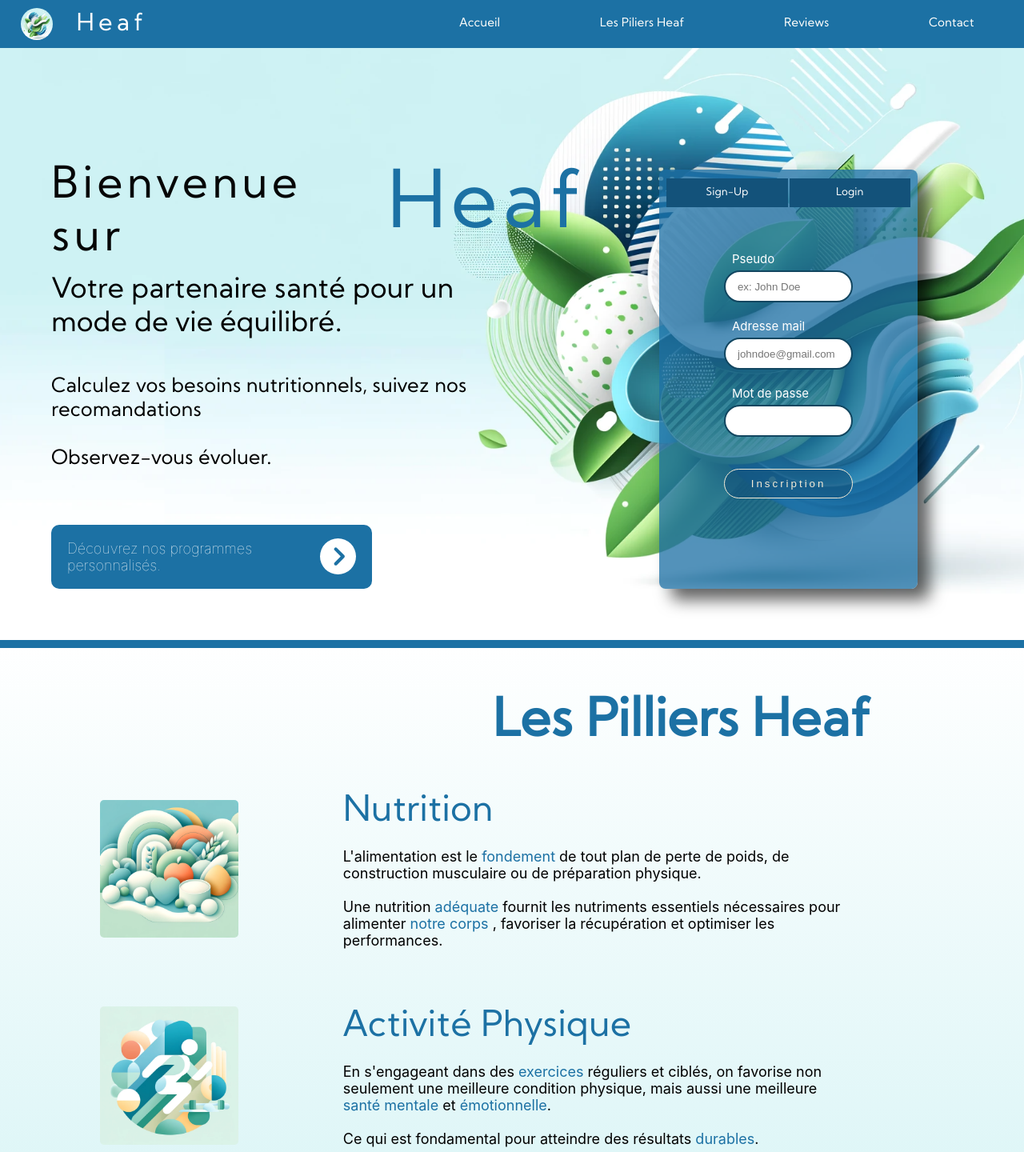
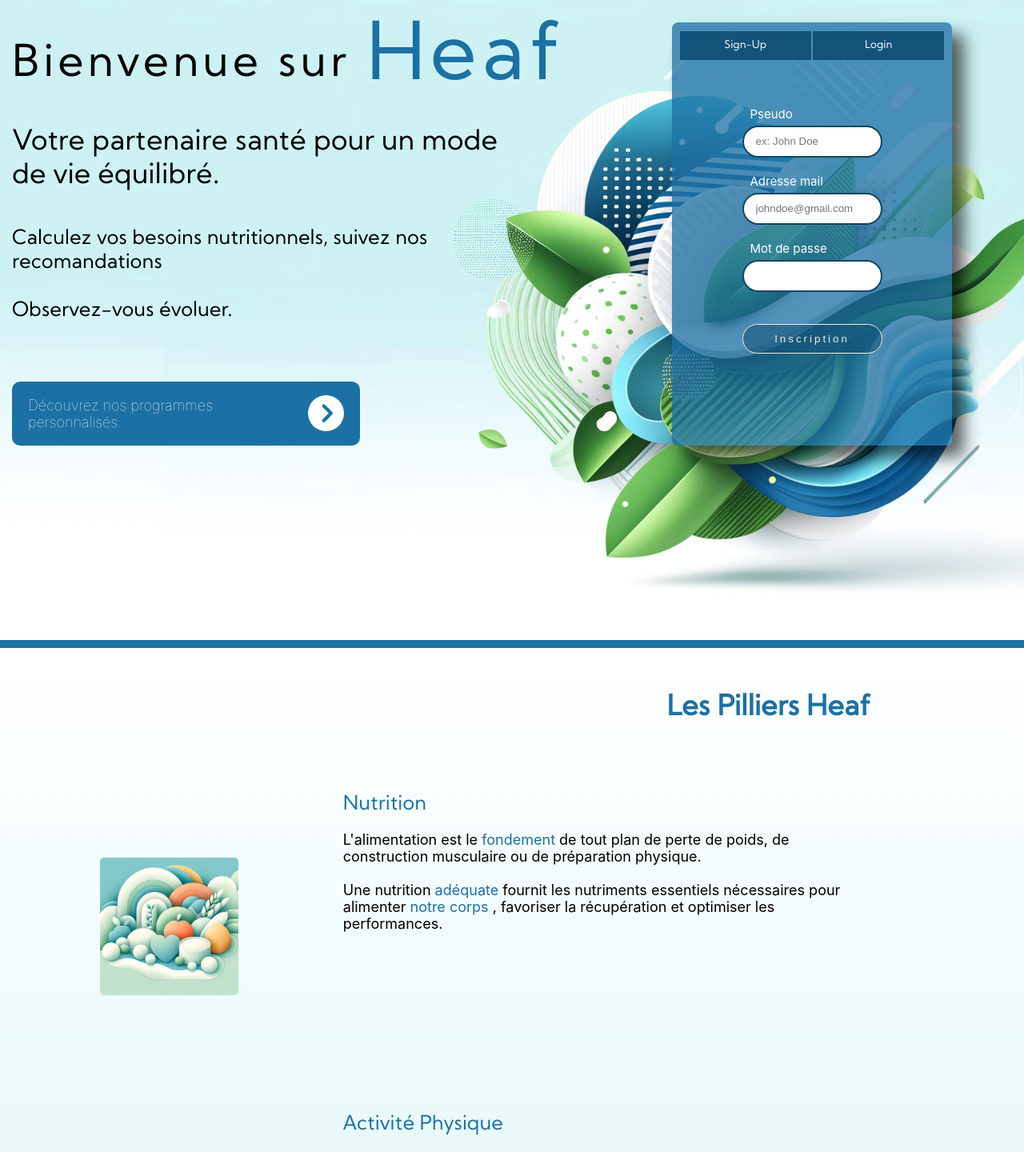
Before and after one commit to blenkcode/heaf-front-end, a Next.js app: page / in a window 1280 px wide. Shown: the top 1440 px of the page at 80% size. Built offline with nearby package versions, Linux system fonts and the light colour scheme.

Commit message:
responsive acceuil

```diff
--- a/components/Header.js
+++ b/components/Header.js
@@ -13,12 +13,7 @@ function Header({ onClick }) {
           />
           <h1 className={styles.heaf}>Heaf</h1>
         </div>
-        <ul className={styles.list}>
-          <li>Accueil</li>
-          <li>Les Piliers Heaf</li>
-          <li>Reviews</li>
-          <li>Contact</li>
-        </ul>
+        <ul className={styles.list}></ul>
       </div>
     </div>
   );
--- a/components/Home.js
+++ b/components/Home.js
@@ -64,8 +64,6 @@ function Home() {
         </div>
       </main>
       <Section1 />
-      <Section2 />
-      <Section3 />
     </div>
   );
 }
--- a/styles/Header.module.css
+++ b/styles/Header.module.css
@@ -74,7 +74,7 @@ padding:0;
 
 }
 
-@media (max-width: 500px) {
+@media (max-width: 1345px) {
 
   .list{
     font-family: 'KumbhSans', sans-serif;
--- a/styles/Home.module.css
+++ b/styles/Home.module.css
@@ -66,7 +66,7 @@ z-index: 20;
   transition: 1s;
 }
 
-@media (max-width: 500px) {
+@media (max-width: 1345px) {
 
   .main {
     display: flex;
@@ -95,6 +95,7 @@ z-index: 20;
   z-index: 20;
   top: 0;
   transition:1s;
+  display: none;
   }
   .headershow {
 
@@ -113,7 +114,7 @@ z-index: 20;
 
   .formcontainer{
     position: absolute;
-    top:9%;
+    top:0%;
     z-index: 2;
     width: 100%;
     padding: 15px;
--- a/styles/Section1.module.css
+++ b/styles/Section1.module.css
@@ -274,3 +274,54 @@ letter-spacing: 5px;
   display: block;
   margin-left: 30px;
 }
+
+@media (max-width: 1345px) {
+
+  .title{
+    font-size: 25px;
+    display: flex;
+    color: #1C71A4;
+    font-family: 'KumbhSans', sans-serif;
+    justify-content: flex-start;
+  }
+
+  .titleMain{
+    font-size: 35px;
+    display: flex;
+    color: #1C71A4;
+    font-family: 'KumbhSans', sans-serif;
+    justify-content:flex-end;
+    padding-right: 15%;
+    margin: 5px 0px 0px 0px;
+
+
+  }
+  .paragrapheContainer{
+    display: flex;
+    width: 80%;
+    justify-content: center;
+
+    flex-direction: row;
+
+}
+  .paragraphe{
+    font-family: 'KumbhSans', sans-serif;
+    padding: 50px;
+    border-radius: 10px;
+    width: 100%;
+    margin: 50px;
+    height:800px;
+    font-size: 20px;
+    background-color: rgba(255, 255, 255, 0.843);
+    border-bottom: solid #457894  1px;;
+    box-shadow: 15px 14px 20px 0px rgba(0, 0, 0, 0.167);
+  }
+
+  .cardsContainer{
+    display:grid;
+    grid-template-columns: 30% 70%;
+    grid-template-rows: 100px 400px 400px 400px;
+    width: 100%;
+
+  }
+}
```
